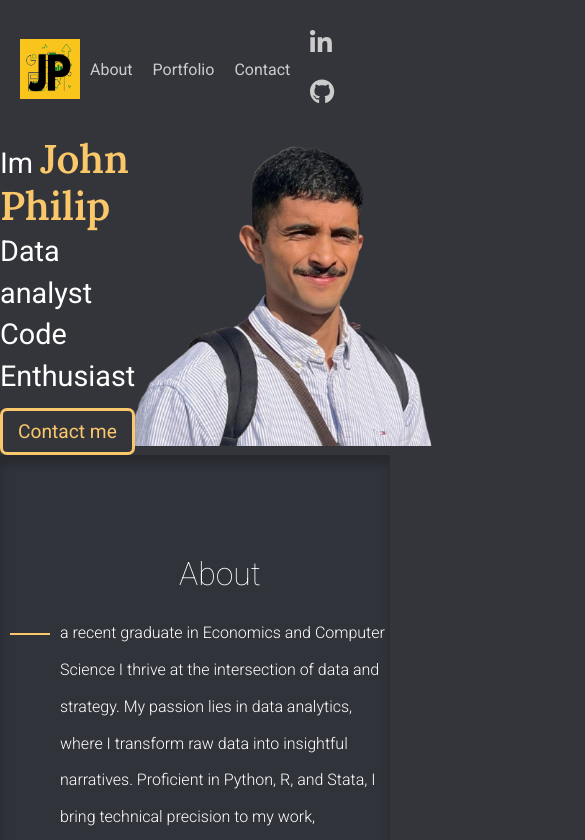
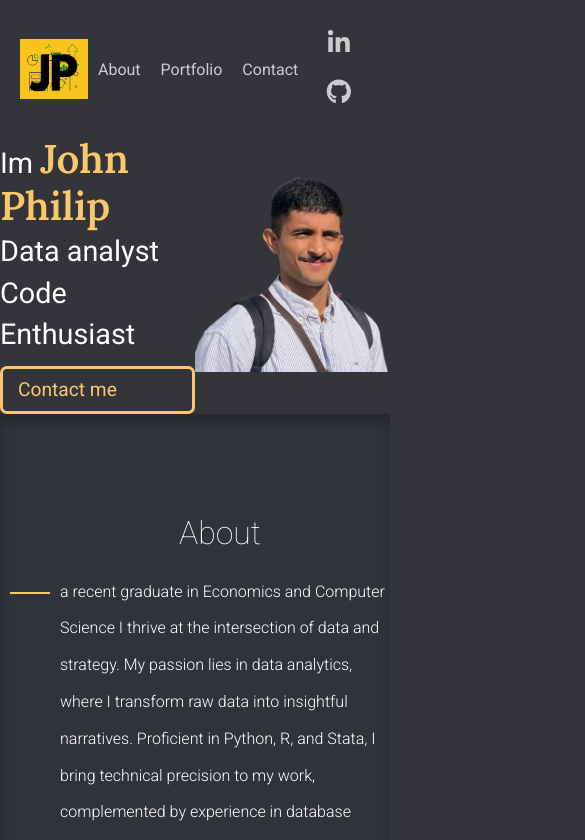
Before and after one commit to thejohnphilip/portfolio, a Next.js app: page / in a window 390 px wide. Shown: the top 840 px of the page, 585 px wide, since content can reach past the window. Built offline with nearby package versions, Linux system fonts and the light colour scheme.

Commit message:
making it mobile responsive

```diff
--- a/pages/_document.js
+++ b/pages/_document.js
@@ -3,7 +3,9 @@
 export default function Document() {
   return (
     <Html lang="en">
-      <Head />
+      < Head>
+      <meta name="viewport" content="width=device-width, initial-scale=1.0" /></Head>
+
       <body>
         <Main />
         <NextScript />
--- a/styles/globals.scss
+++ b/styles/globals.scss
@@ -4,8 +4,8 @@
 
 *
 {
+  width:100%;
   margin:0;
-
   box-sizing: border-box;
 }
 
```
